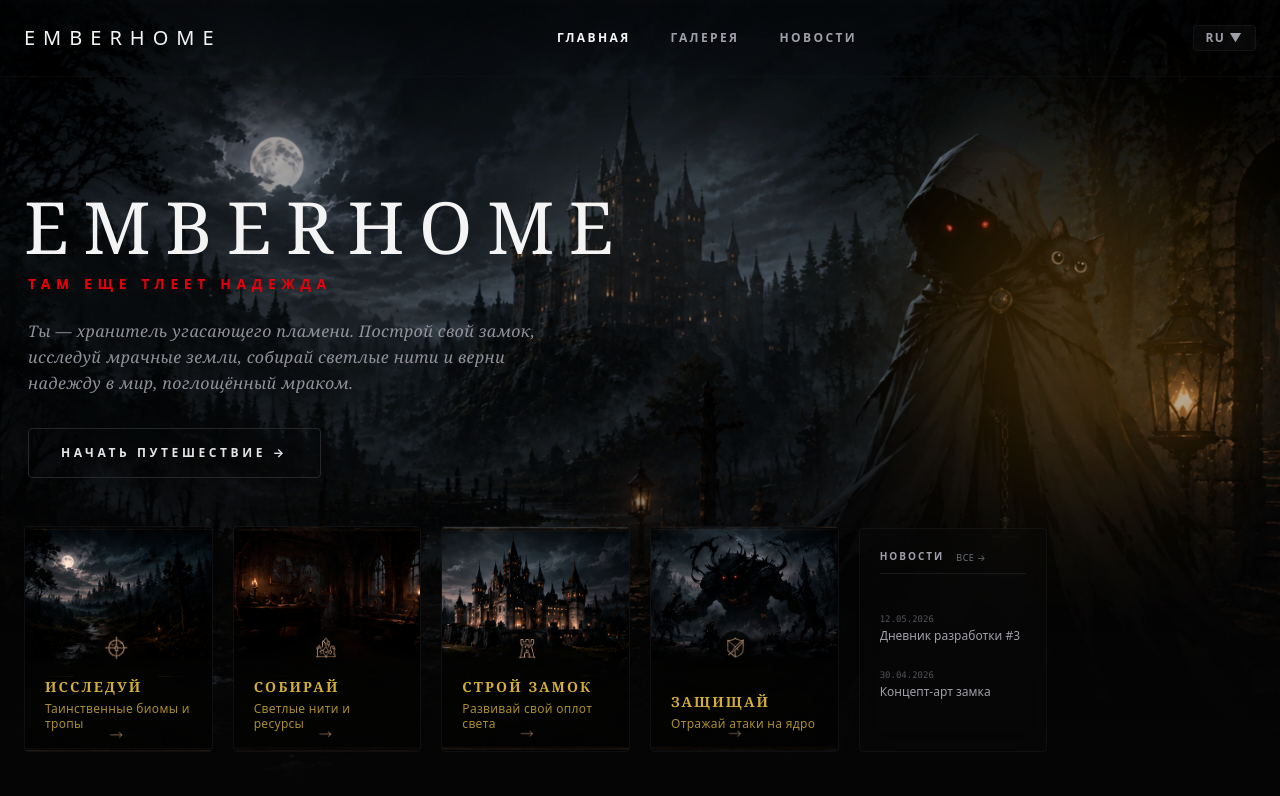
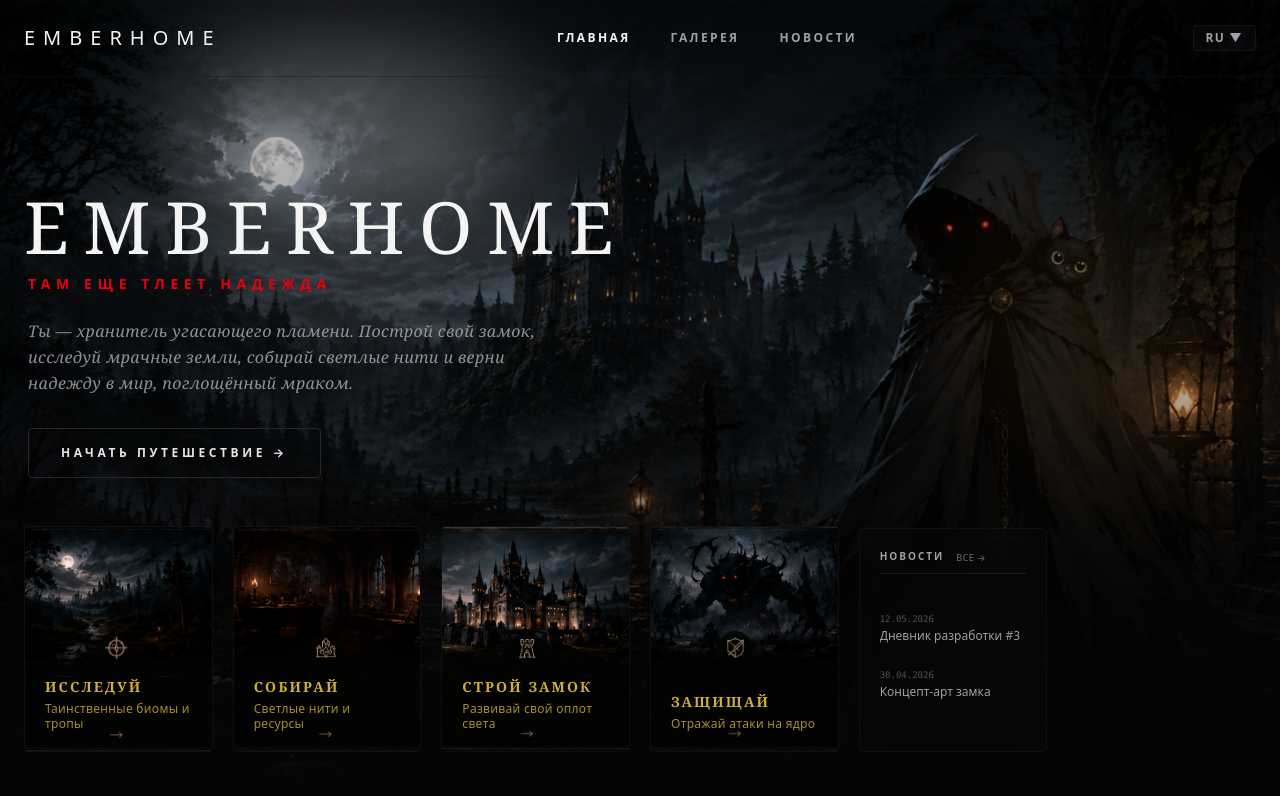
Before and after one commit to kaneco2013/emberhome-site, a Next.js app: page / in a window 1280 px wide. Shown: the top 796 px of the page. Built offline with nearby package versions, Linux system fonts and the light colour scheme.

Commit message:
сдвинул свечение с окон на луну

```diff
--- a/app/page.tsx
+++ b/app/page.tsx
@@ -59,17 +59,17 @@ export default function Home() {
           100% { opacity: 0.75; transform: scale(1.07); filter: blur(65px); }
         }
         @keyframes window-glow {
-          0% { opacity: 0.1; transform: scale(0.96); filter: blur(40px); }
+          0% { opacity: 0.1; transform: scale(0.5); filter: blur(40px); }
           100% { opacity: 0.5; transform: scale(1.04); filter: blur(55px); }
         }
         .animate-bg-fog {
           animation: subtle-zoom 35s infinite alternate ease-in-out !important;
         }
         .glow-lantern-fast {
-          animation: lantern-glow-fast 1.8s infinite alternate ease-in-out !important;
+          animation: lantern-glow-fast 3s infinite alternate ease-in-out !important;
         }
         .glow-windows-white {
-          animation: window-glow 3s infinite alternate ease-in-out !important;
+          animation: window-glow 5s infinite alternate ease-in-out !important;
           animation-delay: 0.7s;
         }
         .glass-panel {
@@ -103,9 +103,9 @@ export default function Home() {
           className="absolute right-[4%] bottom-[42%] w-72 h-72 rounded-full z-10 pointer-events-none mix-blend-screen glow-lantern-fast"
           style={{ backgroundColor: 'rgba(245, 158, 11, 0.28)' }}
         />
-        {/* Свечение окон */}
+        {/* Свечение луны */}
         <div
-          className="absolute left-[40%] top-[15%] w-80 h-48 rounded-full z-10 pointer-events-none mix-blend-screen glow-windows-white"
+          className="absolute left-[15%] top-[5%] w-80 h-48 rounded-full z-10 pointer-events-none mix-blend-screen glow-windows-white"
           style={{ backgroundColor: 'rgba(255, 255, 255, 0.5)' }}
         />
       </div>
```
